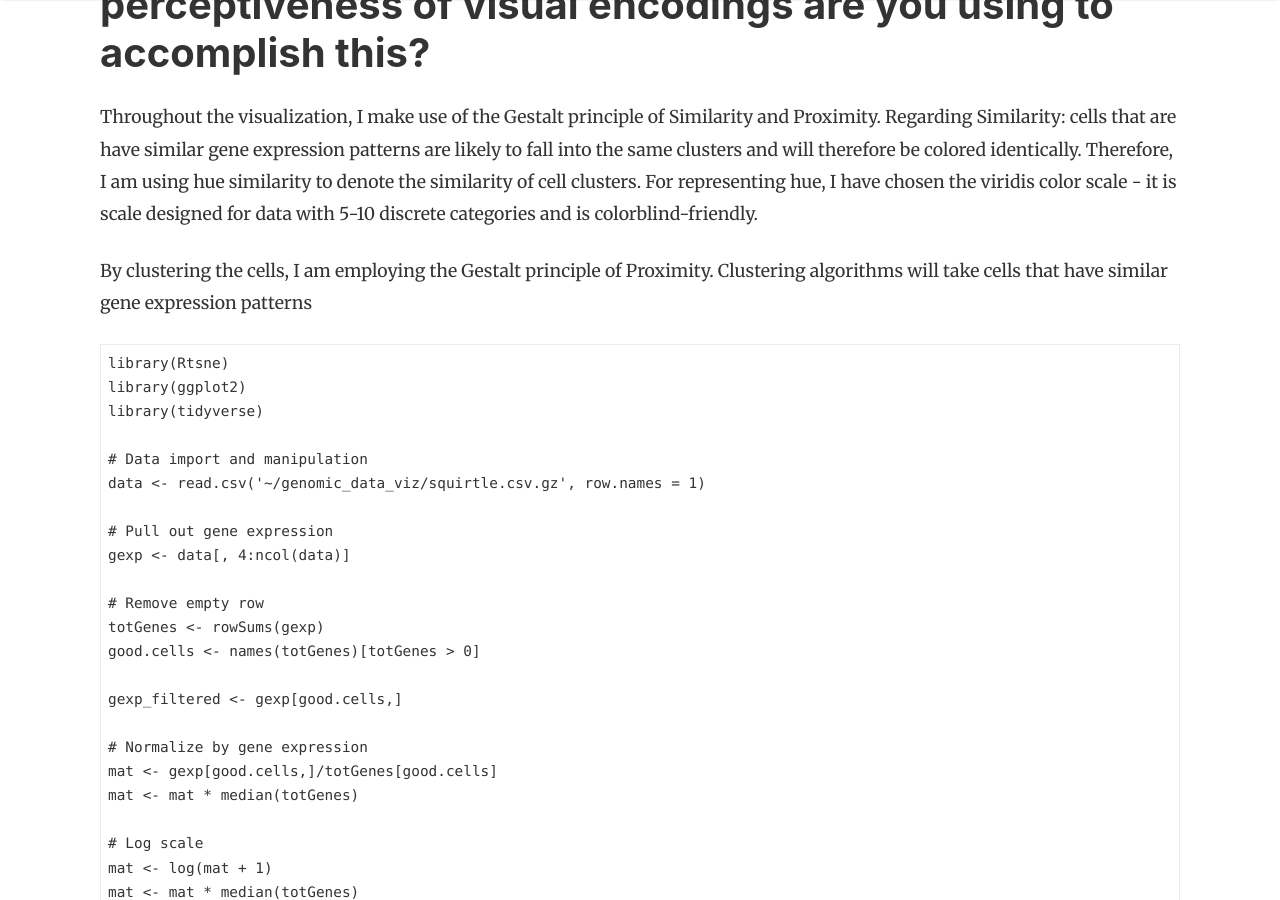
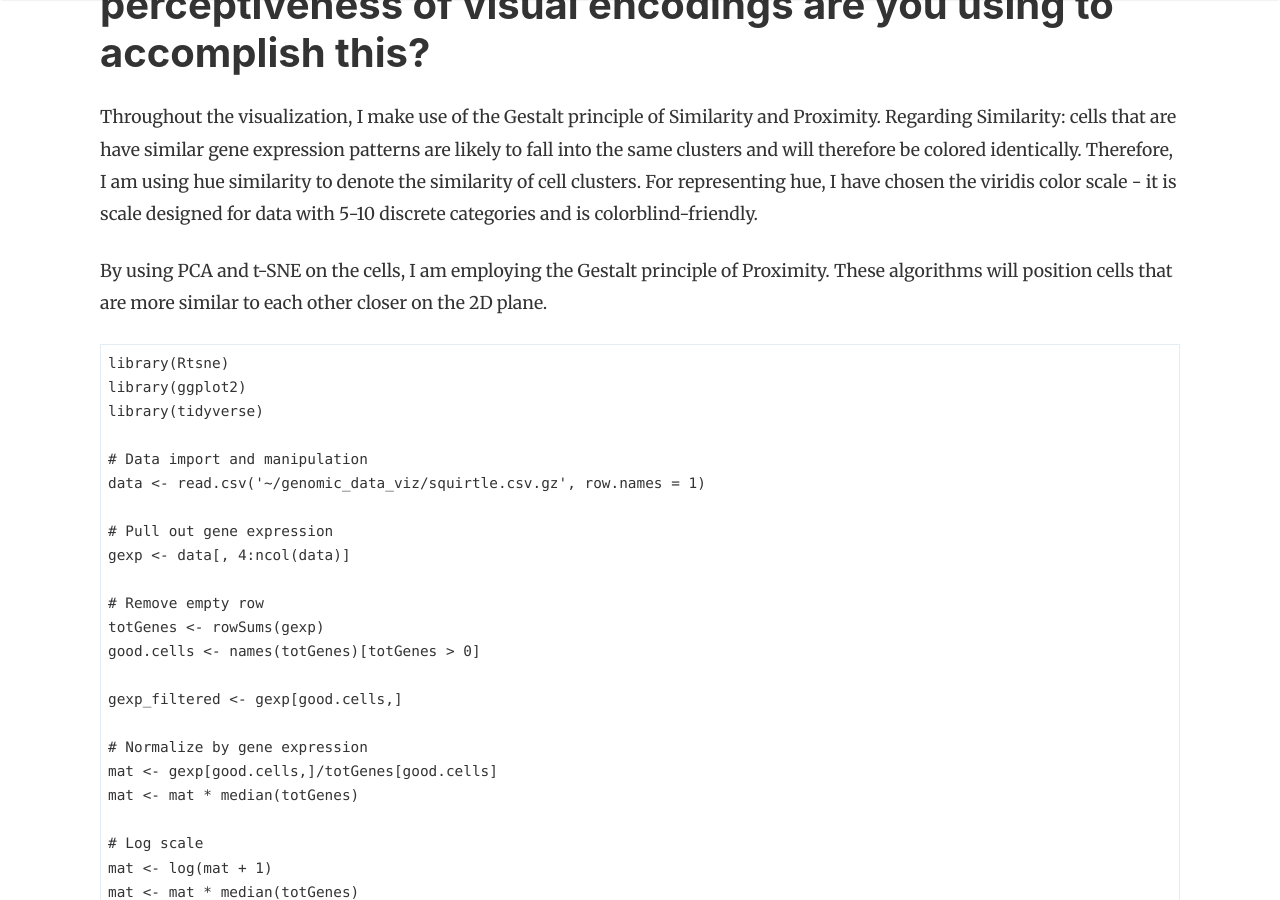
Before and after one commit to JEFworks-Lab/genomic-data-visualization-2023, a Jekyll site: the page built from _posts/2023-02-06-abortvi2.md, in a window 1280 px wide and 900 px high, scrolled down 2009 px. Built offline with Jekyll 4.4.1, drawn with Linux system fonts in a browser that asks for light colours; nearby versions of some CDN libraries; comment, search, counter and statistics services are not loaded; some of the changed text lies outside the part shown.

Commit message:
finished hw2 draft

````diff
--- a/_posts/2023-02-06-abortvi2.md
+++ b/_posts/2023-02-06-abortvi2.md
@@ -24,7 +24,7 @@ This visualization is a set of three scatter plots. The data contains multiple d
 
 Throughout the visualization, I make use of the Gestalt principle of Similarity and Proximity. Regarding Similarity: cells that are have similar gene expression patterns are likely to fall into the same clusters and will therefore be colored identically. Therefore, I am using hue similarity to denote the similarity of cell clusters. For representing hue, I have chosen the viridis color scale - it is scale designed for data with 5-10 discrete categories and is colorblind-friendly.
 
-By clustering the cells, I am employing the Gestalt principle of Proximity. Clustering algorithms will take cells that have similar gene expression patterns
+By using PCA and t-SNE on the cells, I am employing the Gestalt principle of Proximity. These algorithms will position cells that are more similar to each other closer on the 2D plane.
 
 
 ```{r}
@@ -104,3 +104,7 @@ ggplot(data = plt_all, aes(x = X, y = Y, color = Cluster)) +
 ```
 
 # External Sources:
+
+Consulted for information about changing column names: https://www.geeksforgeeks.org/change-column-name-of-a-given-dataframe-in-r/
+
+Read about free scale for facet_wrap() here: https://stackoverflow.com/questions/18046051/setting-individual-axis-limits-with-facet-wrap-and-scales-free-in-ggplot2
````
